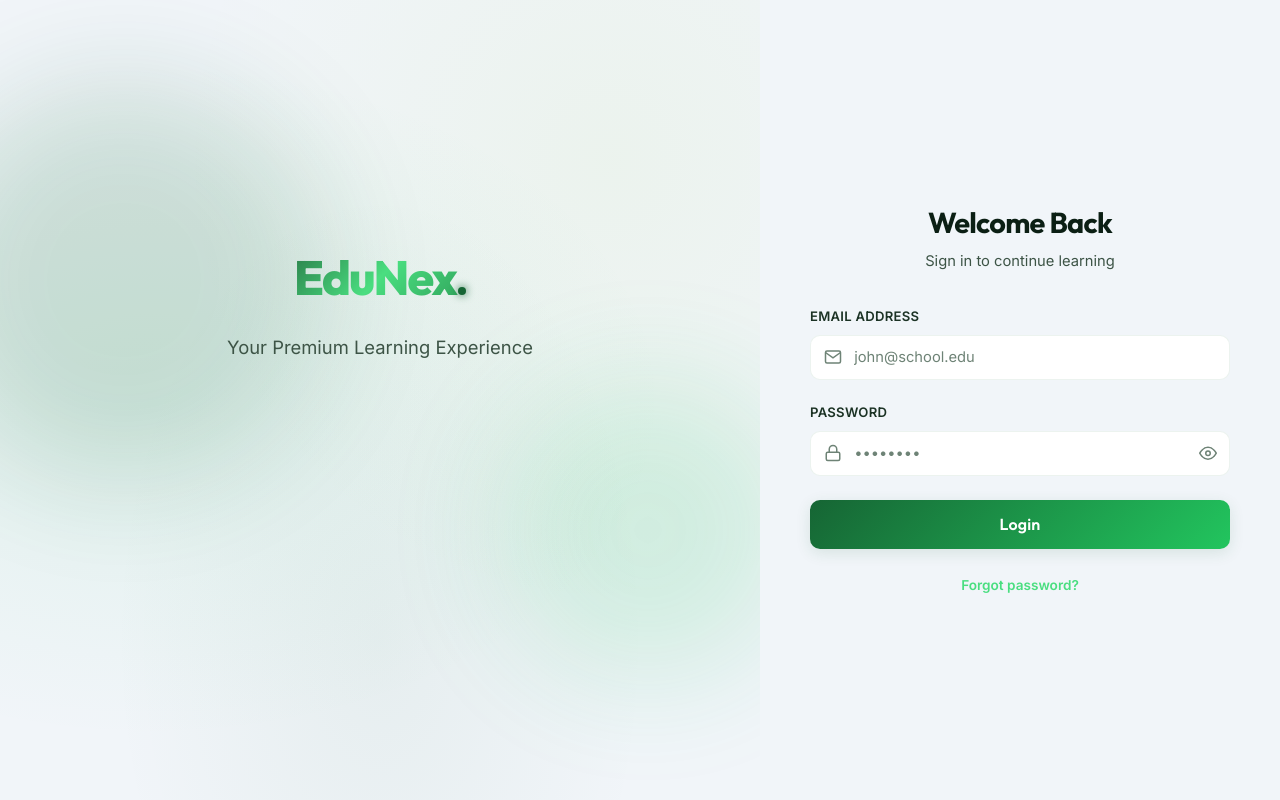
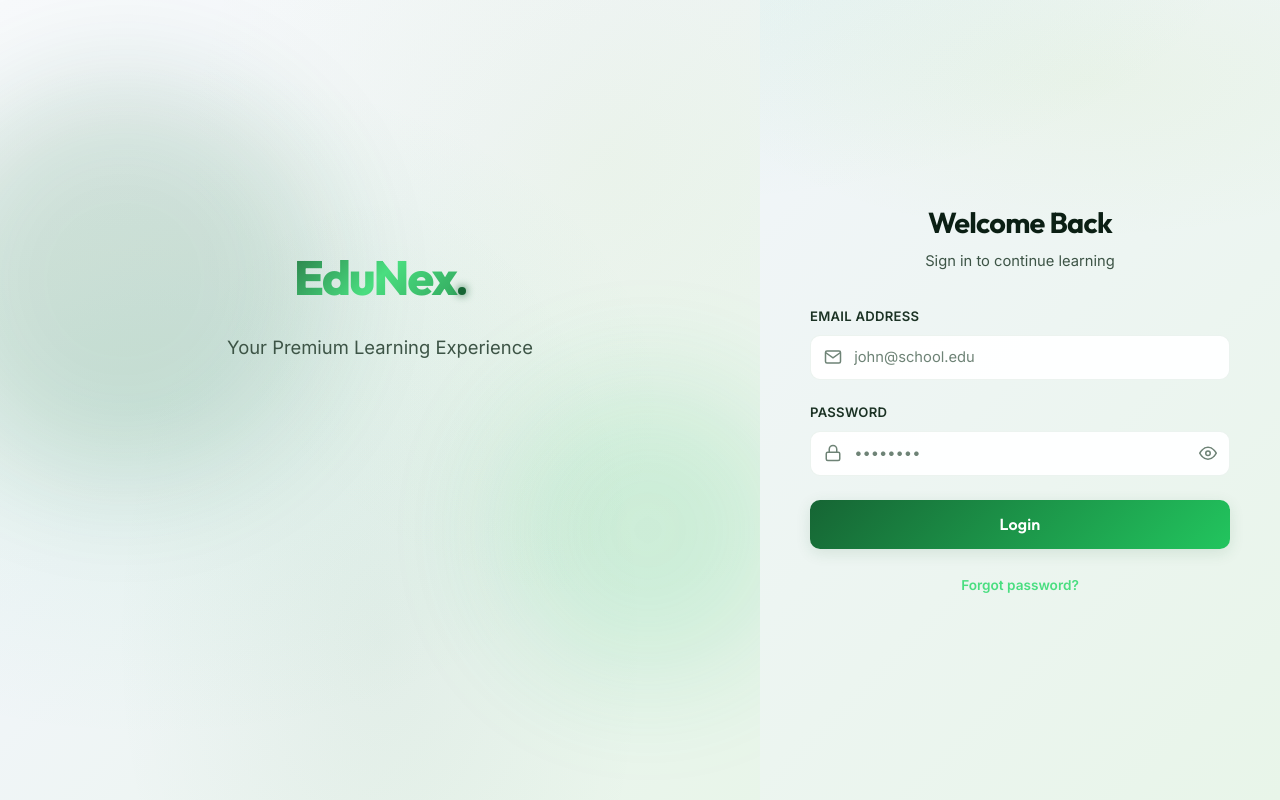
Before and after one commit to Dhivanujan/Student-LMS, a React (Vite) app in the folder frontend/: page /login in a window 1280 px wide. Built offline with nearby package versions, Linux system fonts and the light colour scheme.

Commit message:
Minor changes

```diff
--- a/frontend/src/index.css
+++ b/frontend/src/index.css
@@ -257,18 +257,23 @@ html {
 }
 
 body {
-    background: var(--bg-dark);
-    background-image:
+    background:
         radial-gradient(ellipse 80% 60% at 50% -10%, rgba(34, 197, 94, 0.08) 0%, transparent 60%),
         radial-gradient(ellipse 60% 40% at 85% 10%, rgba(132, 204, 22, 0.05) 0%, transparent 50%),
-        radial-gradient(ellipse 50% 30% at 10% 5%, rgba(22, 101, 52, 0.05) 0%, transparent 50%);
+        linear-gradient(135deg, #F8FAFC 0%, #F1F5F9 40%, #E8F5E9 100%);
     background-attachment: fixed;
+    background-size: cover;
+    background-repeat: no-repeat;
     color: var(--text-main);
     font-family: var(--font-body);
     font-size: 15px;
     min-height: 100vh;
     line-height: 1.65;
     overflow-x: hidden;
+}
+
+#root, main, .app-container, .main-content {
+    background: transparent !important;
 }
 
 h1, h2, h3, h4, h5, h6 {
@@ -1929,7 +1934,13 @@ textarea.form-input {
 .auth-layout {
     display: flex;
     min-height: 100vh;
-    background: var(--bg-dark);
+    background:
+        radial-gradient(ellipse 80% 60% at 50% -10%, rgba(34, 197, 94, 0.08) 0%, transparent 60%),
+        radial-gradient(ellipse 60% 40% at 85% 10%, rgba(132, 204, 22, 0.05) 0%, transparent 50%),
+        linear-gradient(135deg, #F8FAFC 0%, #F1F5F9 40%, #E8F5E9 100%);
+    background-attachment: fixed;
+    background-size: cover;
+    background-repeat: no-repeat;
 }
 
 .auth-brand-panel {
@@ -1945,7 +1956,7 @@ textarea.form-input {
         radial-gradient(ellipse at 20% 50%, rgba(34, 197, 94, 0.08) 0%, transparent 60%),
         radial-gradient(ellipse at 80% 20%, rgba(132, 204, 22, 0.05) 0%, transparent 50%),
         radial-gradient(ellipse at 50% 80%, rgba(22, 101, 52, 0.05) 0%, transparent 50%),
-        var(--bg-dark);
+        linear-gradient(135deg, #F8FAFC 0%, #F1F5F9 40%, #E8F5E9 100%);
 }
 
 /* Floating decorative orbs */
```
